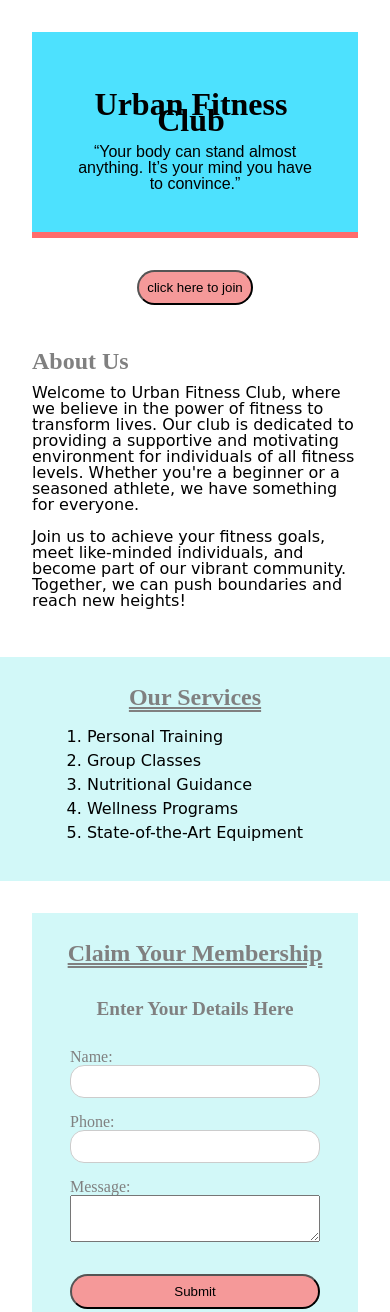
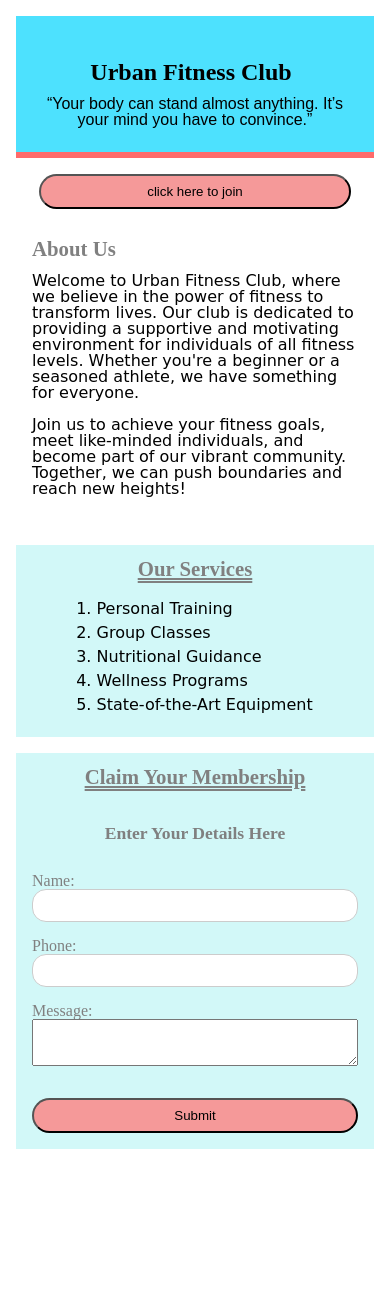
Before and after one commit to Srinivas-BH/project1-10, a plain HTML site: page project2/index.html in a window 390 px wide. Shown: the top 1312 px of the page. After the commit the page ends 1165 px from the top, so only its background shows below. Drawn offline with Linux system fonts and the light colour scheme.

Commit message:
added media query

```diff
--- a/project2/style.css
+++ b/project2/style.css
@@ -116,3 +116,74 @@ header p{
     border-radius: 30px;
     cursor: pointer;
 }
+/* Media query for tablets and small laptops (width < 1024px) */
+@media screen and (max-width: 1024px) {
+  header h1 {
+    font-size: 1.8rem;
+  }
+
+  .aboutcontainer,
+  .services,
+  .contact {
+    padding: 1.5rem;
+  }
+
+  .contact form {
+    max-width: 90%;
+  }
+
+  .services h2,
+  .contact h2,
+  .aboutcontainer h2 {
+    font-size: 1.3rem;
+  }
+
+  .contact h3 {
+    font-size: 1.1rem;
+  }
+}
+
+/* Media query for mobile screens (width < 600px) */
+@media screen and (max-width: 600px) {
+  header {
+    padding: 1rem;
+    margin: 1rem;
+  }
+
+  header h1 {
+    font-size: 1.5rem;
+  }
+
+  .clickhere {
+    flex-direction: column;
+  }
+
+  .clickhere button {
+    width: 80%;
+  }
+
+  .aboutcontainer,
+  .services,
+  .contact {
+    padding: 1rem;
+    margin: 1rem;
+  }
+
+  .services ol {
+    padding-left: 1.2rem;
+  }
+
+  .contact form {
+    width: 100%;
+    max-width: 100%;
+  }
+
+  .contact input,
+  .contact textarea {
+    width: 100%;
+  }
+
+  .contact button {
+    width: 100%;
+  }
+}
```
